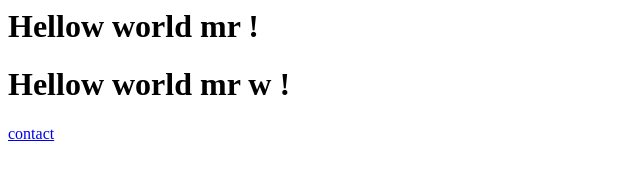
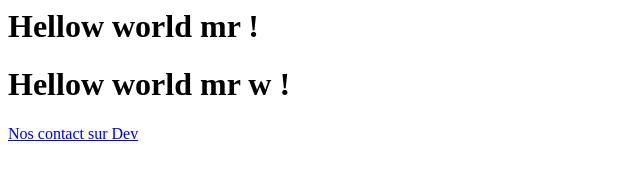
Before and after one commit to hadidrachid/ProjetTwoDP, a plain HTML site: page index.html in a window 1280 px wide. Shown: the whole page, without its empty margins (0-640 px from the left). Drawn offline with Linux system fonts and the light colour scheme.

Commit message:
modif Nos contacts

```diff
--- a/index.html
+++ b/index.html
@@ -2,7 +2,7 @@
 <body>
     <h1> Hellow world mr !</h1>
     <h1> Hellow world mr w !</h1>
-    <a href="contact.html">contact</a>
+    <a href="contact.html">Nos contact sur Dev</a>
 </body>
 
 </html>
```
